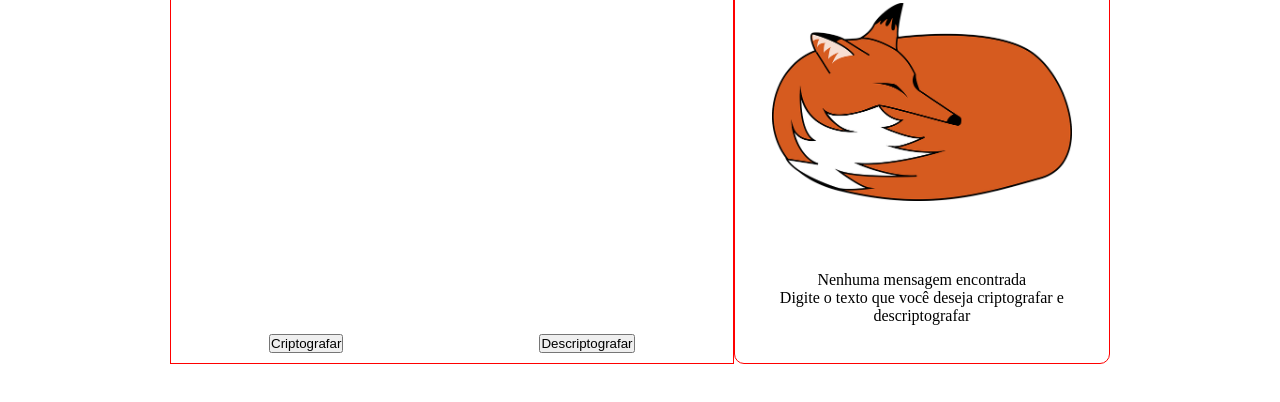
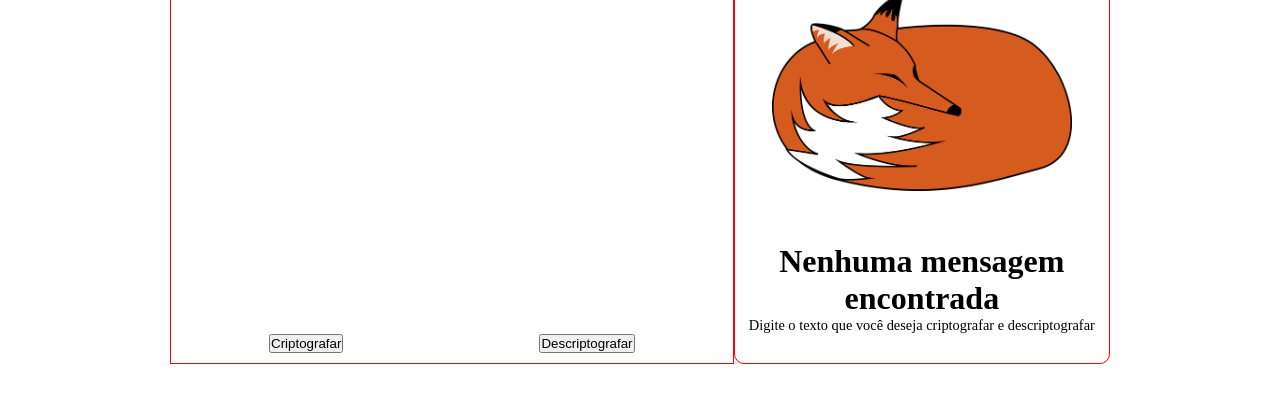
Before and after one commit to Versart/decodificador-challenger-alura, a plain HTML site: page index.html in a window 1280 px wide. Shown: the part 88-490 px from the top of the page. Drawn offline with Linux system fonts and the light colour scheme.

Commit message:
estilizando os textos da tela de criptografia

```diff
--- a/style.css
+++ b/style.css
@@ -38,6 +38,15 @@ section {
   justify-content: space-around;
   border-radius: 10px;
 }
+
+.tela-criptografia p:first-child {
+  font-weight: bold;
+  font-size: 2rem;
+}
+.tela-criptografia p:last-child {
+  font-size: 0.9rem;
+}
+
 .img-criptografia {
   width: 300px;
 }
```
